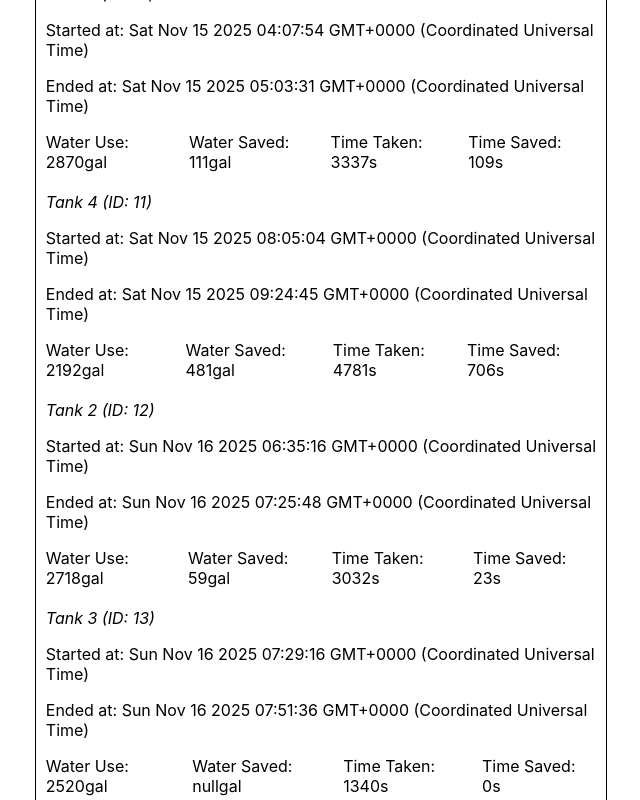
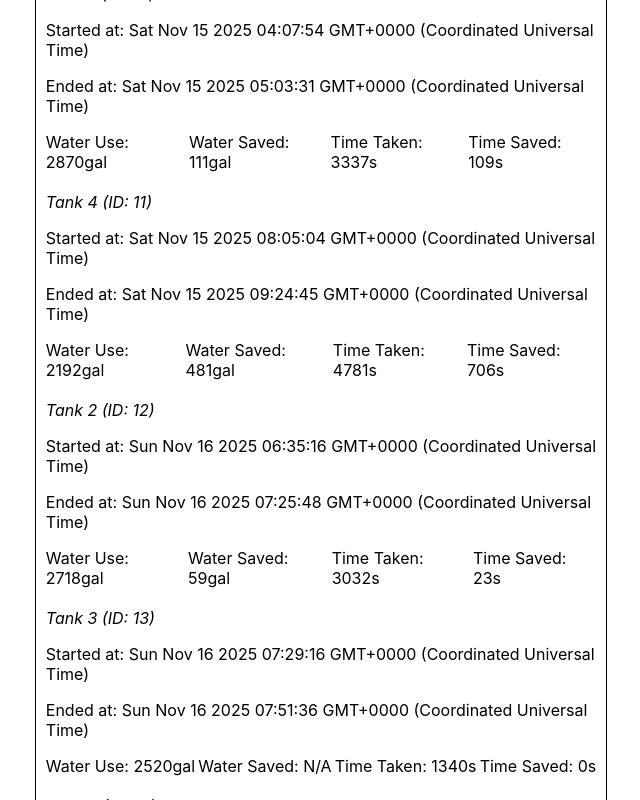
Before and after one commit to christinapan98/laminar_exercise, a React (Create React App) app: page / in a window 1280 px wide. Shown: the part 1540-2340 px from the top of the page, without its empty margins (512-1152 px from the left). Built offline with nearby package versions, Linux system fonts and the light colour scheme.

Commit message:
Add stronger types + cleanup

```diff
--- a/src/App.tsx
+++ b/src/App.tsx
@@ -1,12 +1,13 @@
 import React, {useState, useMemo} from 'react';
+import { BarChart } from '@mui/x-charts/BarChart';
+import { TankRecord } from './types/types.ts';
+import { isStartWithinDateRange } from "./utils/utils.ts";
 import data from './data/data.json';
 import List from './components/List.tsx';
-import { BarChart } from '@mui/x-charts/BarChart';
-import { isStartWithinDateRange } from "./utils/utils.ts";
 // @ts-ignore: allow importing CSS as a side-effect until a global declaration (e.g. src/global.d.ts) is added
 import './App.css';
 
-export const calculateTotalWaterUsagePerTank = (data: any[]) => {
+export const calculateTotalWaterUsagePerTank = (data: TankRecord[]) => {
   const tankWaterMap: {[key: string]: Array<number>} = {};
   data.forEach(item => {
     if (!tankWaterMap[item.tank_name]) {
@@ -25,7 +26,7 @@ function App() {
   const uniqueTankNames = useMemo(() => Array.from(new Set(data.map(item => item.tank_name))), []);
   const tankWaterMap = useMemo(() => calculateTotalWaterUsagePerTank(data), []);
 
-  const filteredData = data.filter(item => item.tank_name.includes(nameFilter) && isStartWithinDateRange(item.start_time, dateFilter));
+  const filteredData: Array<TankRecord> = data.filter(item => item.tank_name.includes(nameFilter) && isStartWithinDateRange(item.start_time, dateFilter));
 
   return (
     <div className="App">
--- a/src/components/List.tsx
+++ b/src/components/List.tsx
@@ -1,15 +1,15 @@
-import React, {useMemo} from 'react';
+import React from 'react';
+import { TankRecord } from '../types/types.ts';
 // @ts-ignore: allow importing CSS as a side-effect until a global declaration (e.g. src/global.d.ts) is added
 import './List.css';
 
-function List({data, nameFilter, dateFilter}: {data: any[], nameFilter: string, dateFilter: number}) {
-  const totals = useMemo(() => {
-    return data.reduce(
+function List({data, nameFilter, dateFilter}: {data: TankRecord[], nameFilter: string, dateFilter: number}) {
+  const totals = data.reduce(
     (acc, curr) => {
-        acc.totalWaterUsage += curr.metrics.Water;
-        acc.totalWaterSavings += curr.savings.Water;
-        acc.totalTimeUsage += curr.metrics.time;
-        acc.totalTimeSavings += curr.savings.time;
+      acc.totalWaterUsage += curr.metrics.Water || 0;
+      acc.totalWaterSavings += curr.savings.Water || 0;
+      acc.totalTimeUsage += curr.metrics.time || 0;
+      acc.totalTimeSavings += curr.savings.time || 0;
       return acc;
     },
     {
@@ -19,7 +19,6 @@ function List({data, nameFilter, dateFilter}: {data: any[], nameFilter: string,
       totalTimeSavings: 0,
     }
   );
-  }, [data]);
 
   const {
     totalWaterUsage,
@@ -52,9 +51,9 @@ function List({data, nameFilter, dateFilter}: {data: any[], nameFilter: string,
               <p>Ended at: {String(endTime)}</p>
               <div className="List-metrics">
                   <span>Water Use: {item.metrics.Water !== null ? `${item.metrics.Water}gal` : 'N/A'}</span>
-                  <span>Water Saved: {item.metrics.Water !== null ? `${item.savings.Water}gal` : 'N/A'}</span>
-                  <span>Time Taken: {item.metrics.time}s</span>
-                  <span>Time Saved: {item.savings.time}s</span>
+                  <span>Water Saved: {item.savings.Water !== null ? `${item.savings.Water}gal` : 'N/A'}</span>
+                  <span>Time Taken: {item.metrics.time !== null ? `${item.metrics.time}s` : 'N/A'}</span>
+                  <span>Time Saved: {item.savings.time !== null ? `${item.savings.time}s` : 'N/A'}</span>
               </div>
             </div>
           )
--- /dev/null
+++ b/src/types/types.ts
@@ -0,0 +1,14 @@
+interface MetricsBlock {
+  time: number | null;
+  energy: number | null;
+  Water: number | null;
+}
+
+export interface TankRecord {
+  start_time: string;
+  end_time: string;
+  id: number;
+  tank_name: string;
+  savings: MetricsBlock;
+  metrics: MetricsBlock;
+}
```
Also changed, not shown: 1 other file (tests, documents, lock files or other folders). Lines whose indentation alone changed are shown as unchanged.
